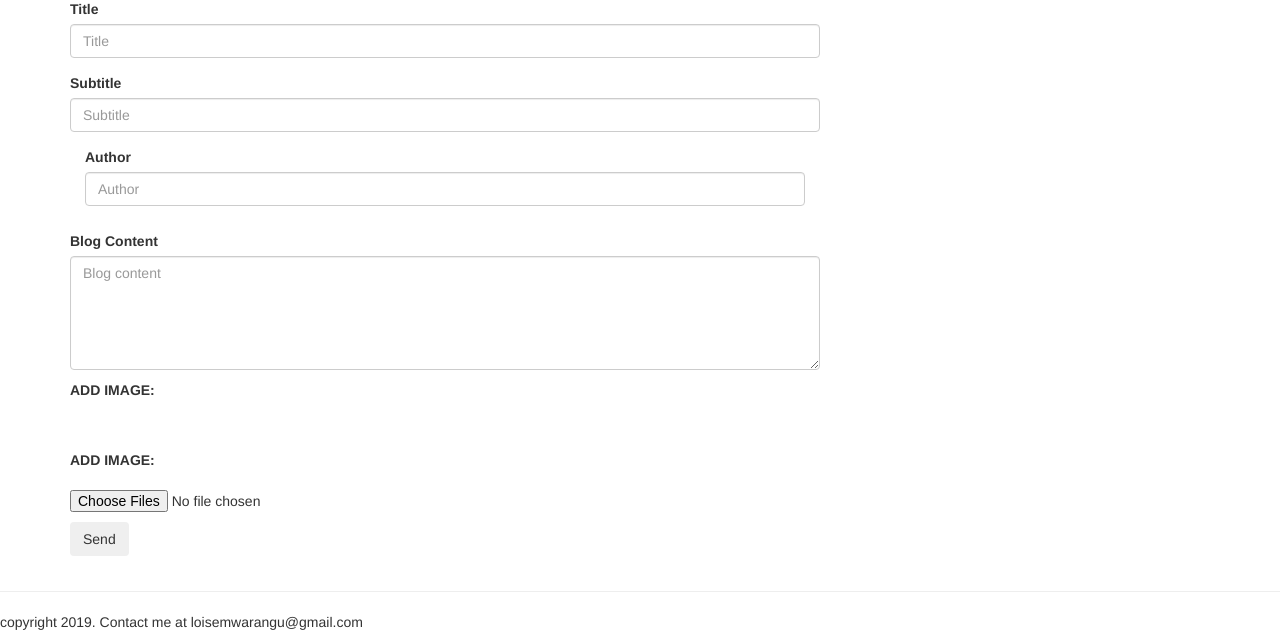
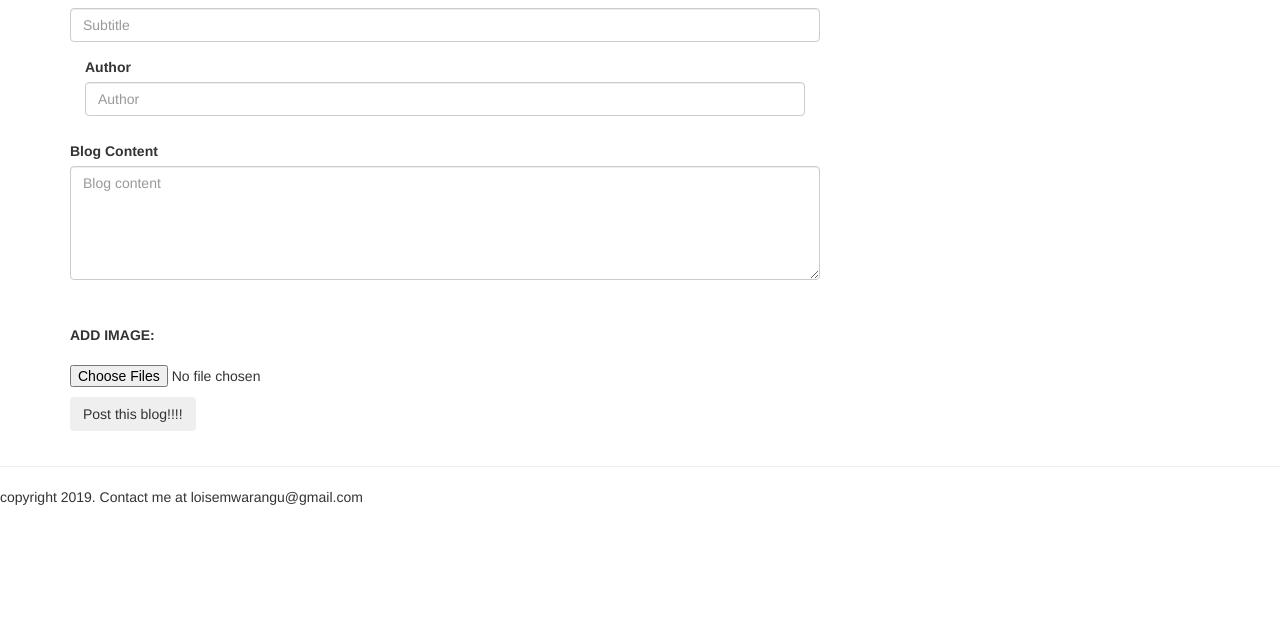
Before and after one commit to LoiseMwarangu/blog, a Flask app: page /add in a window 1280 px wide. Shown: the part 163-800 px from the top of the page. Run offline with Flask 2, Linux system fonts and the light colour scheme; parts of the project's set-up code (start-up, migrations or seed data) failed here and were passed over; some libraries are stand-ins or nearby versions.

Commit message:
user can post blogd

```diff
--- a/app/auth/views.py
+++ b/app/auth/views.py
@@ -1,12 +1,12 @@
 from . import auth
 from flask import render_template,redirect,request,url_for,flash
-from . import auth
+# from . import auth
 from flask_login import login_user,logout_user,login_required
 # from .forms import LoginForm
 from ..models import Users
 from .forms import RegistrationForm
 from .. import db\
-from ..email import mail_message
+# from ..email import mail_message
 
 
 @auth.route('/login',methods=['GET','POST'])
--- a/app/models.py
+++ b/app/models.py
@@ -37,3 +37,6 @@ class Review(db.Model):
     movie_review = db.Column(db.String)
     posted = db.Column(db.DateTime,default=datetime.utcnow)
     user_id = db.Column(db.Integer,db.ForeignKey("users.id"))
+def get_reviews(cls,id):
+    reviews = Review.query.filter_by(users_id=id).all()
+    return reviews
--- a/app/templates/add.html
+++ b/app/templates/add.html
@@ -8,7 +8,7 @@
   <meta name="description" content="">
   <meta name="author" content="">
 
-  <title>Travel Blog </title>
+  <title>blogged </title>
 
   <!-- Bootstrap core CSS -->
   <link href="{{ url_for('static', filename='bootstrap.min.css') }}" rel="stylesheet">
@@ -53,22 +53,6 @@
     </div>
 </nav>
 
-  <!-- Page Header -->
-
-<!-- Image Header -->
-
-  <header class="masthead"style="background-image: url('{{ url_for('static', filename='blog-bg.jpg') }}')">
-    <div class="container">
-      <div class="row">
-        <div class="col-lg-8 col-md-10 mx-auto">
-          <div class="page-heading">
-            <h1>Add Post</h1>
-            <span class="subheading">Create blog post.</span>
-          </div>
-        </div>
-      </div>
-    </div>
-  </header>
 
   <!-- Main Content -->
 
@@ -102,9 +86,7 @@
               <label>Blog Content</label>
               <textarea rows="5" class="form-control" placeholder="Blog content" name="content" id="content" required data-validation-required-message="Please enter a message."></textarea>
               <p class="help-block text-danger"></p>
-      <div class="form-group floating-label-form-group controls">
-                <label>ADD IMAGE:</label>
-              </div>      </div>
+      </div>
           </div>
           <br>
 
@@ -118,7 +100,7 @@
 
           <div id="success"></div>
           <div class="form-group">
-            <button type="submit" class="btn btn-secondary" id="sendMessageButton">Send</button>
+            <button type="submit" class="btn btn-secondary" id="sendMessageButton">Post this blog!!!!</button>
           </div>
         </form>
       </div>
--- a/config.py
+++ b/config.py
@@ -1,7 +1,9 @@
 import os
 class Config:
+    class Config:
 
-
+    QUOTES_API_BASE_URL = '"http://quotes.stormconsultancy.co.uk/quotes/{}"'
+    QUOTES_API_KEY = os.environ.get('QUOTES_API_KEY')
     SECRET_KEY = os.environ.get('SECRET KEY')
     MAIL_SERVER = 'smtp.googlemail.com'
     MAIL_PORT = 587
--- a/manage.py
+++ b/manage.py
@@ -6,7 +6,7 @@ from app import db
 
 
 app = create_app('development')
-
+# app = create_app('test')
 
 manager = Manager(app)
 manager.add_command('server', Server)
```
Also changed, not shown: app/__init__.py (+8 -5 lines), app/auth/__init__.py (+2 -5 lines), tests/test_review.py (added, +23 -0 lines), tests/test_blogpost.py (added), tests/test_users.py (added), 1 other file.
